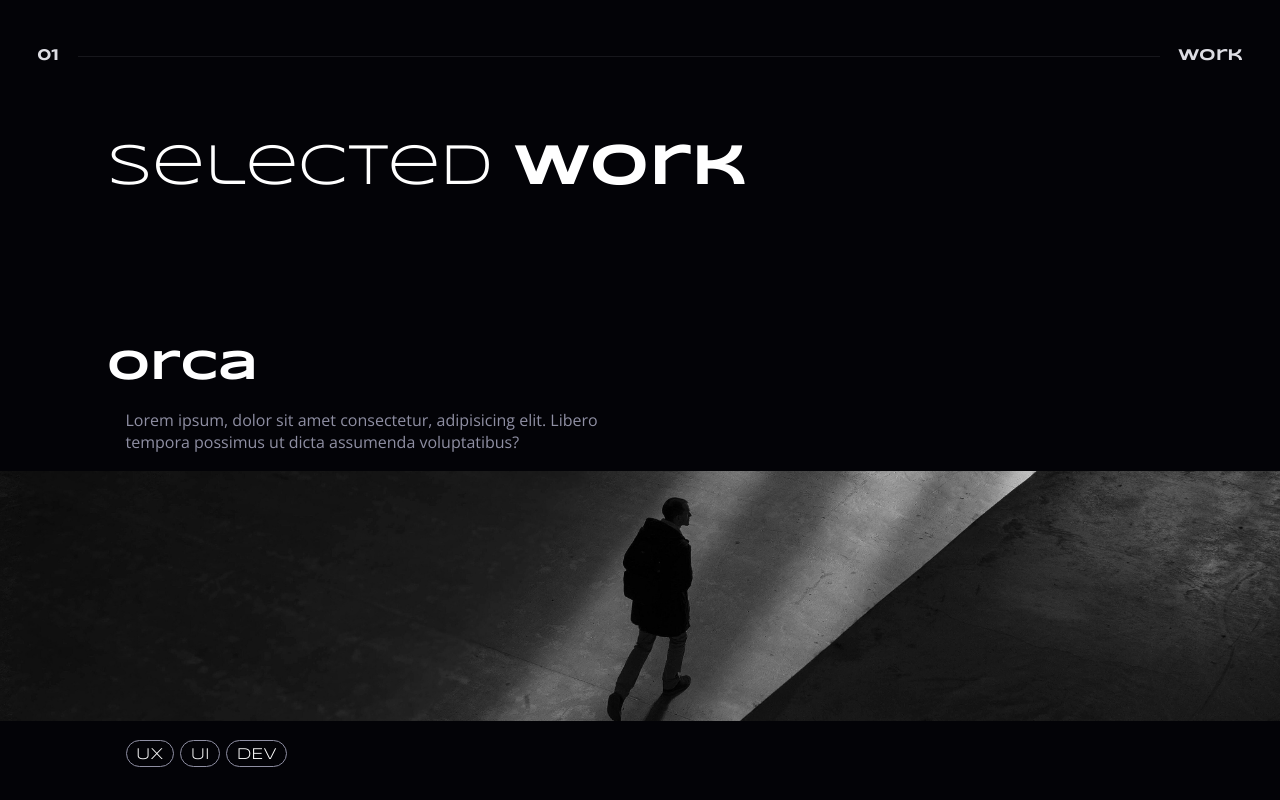
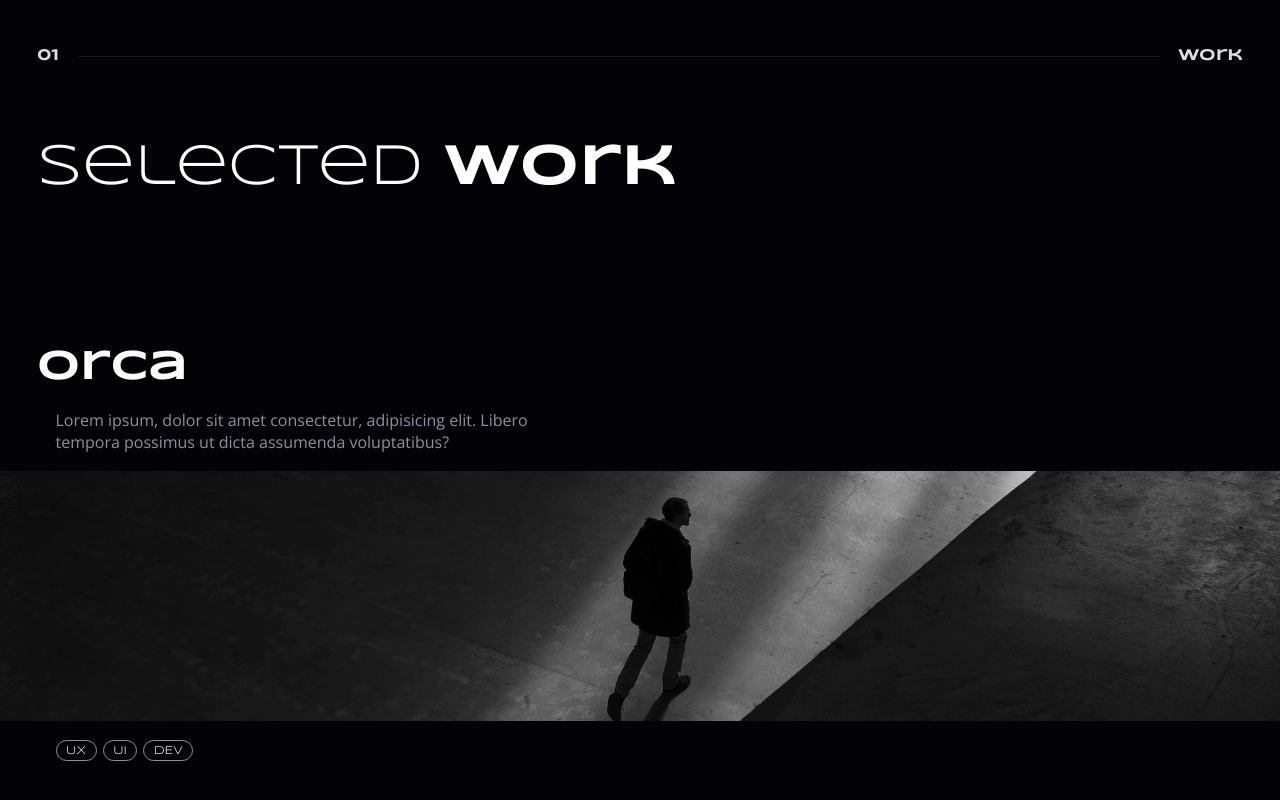
Before and after one commit to josnethmoreno/v0-home, a website built with Vite: page index.html in a window 1280 px wide. Shown: the part 900-1700 px from the top of the page. Built offline with nearby package versions, Linux system fonts and the light colour scheme.

Commit message:
Fix container class

```diff
--- a/css/sections/about.css
+++ b/css/sections/about.css
@@ -137,7 +137,7 @@
 }
 
 
-/*---------  ABOUT 400px  ----------*/
+/*  About 400px  */
 @media (max-width: 400px) {
 	.about__h2 span:nth-child(2) {
 		display: inline-block;
--- a/css/sections/home.css
+++ b/css/sections/home.css
@@ -42,7 +42,7 @@
 }
 
 
-/*  HOME 576px  */
+/*  Home 576px  */
 @media (max-width: 576px) {
 	.home__h2{
 		font-size: var(--h4);
@@ -55,7 +55,7 @@
 }
 
 
-/*  HOME 400px  */
+/*  Home 400px  */
 @media (max-width: 400px) {
 	.home__h2{
 		font-size: var(--h5);
--- a/css/sections/work.css
+++ b/css/sections/work.css
@@ -18,7 +18,7 @@
 }
 
 .work-card__h3{
-	display: block;
+	display: inline-block;
 	margin-bottom: var(--m4);
 	transition: .5s ease .1s;
 }
@@ -52,14 +52,16 @@
 }
 
 .work-card__tags{
+	display: inline-block;
 	margin: var(--m4) 0 0 var(--m4);
 }
 
 .tag{
-	padding: .4rem .6rem .2rem .6rem;
+	padding: .3rem .6rem .2rem .6rem;
 	border: 1px solid var(--light);
 	border-radius: 20px;
 	color: var(--white);
+	font-size: var(--text-small);
 	transition: var(--3s-ease);
 }
 
--- a/css/variables/variables.css
+++ b/css/variables/variables.css
@@ -1,12 +1,10 @@
-/*==============================
-=            COLORS            =
-==============================*/
-:root{
-/*---------  PRIMARY  ----------*/
+:root{ /*  Colors  */
+
+/*  Primary  */
 	--black: hsla(240, 32%, 2%, 1);
 	--white: hsla(0, 0%, 100%, 1);
 
-/*---------  SECONDARY  ----------*/
+/*  Secondary  */
 	--shine: hsla(240, 10%, 88%, 1);
 	--light: hsla(240, 10%, 60%, 1);
 	--light-2: hsla(240, 10%, 30%, 1);
@@ -14,19 +12,13 @@
 }
 
 
-/*===================================
-=            TYPOGRAPHY            =
-===================================*/
-:root{
+:root{ /*  Typography  */
 	--sync: 'Syncopate', sans-serif;
 	--open: 'Open Sans', sans-serif;
 }
 
 
-/*==================================
-=            FONT SIZES            =
-==================================*/
-:root{
+:root{ /*  Font Sizes  */
 	--h1: 5rem;
 	--h2: 3.6rem;
 	--h3: 2.6rem;
@@ -71,25 +63,21 @@
 }
 
 
-/*===================================
-=            FONT WEIGHT            =
-===================================*/
-:root{
+:root{ /*  Font Weight  */
 	--regular: 300;
 	--bold: 700;
 }
 
 
-/*==========================================
-=            MARGINS & PADDINGS            =
-==========================================*/
-:root{
-/*---------  PADDING  ----------*/
+:root{ /*  Margins & Paddings  */
+
+/*  Padding  */
 	--p1: 9.25rem;
 	--p2: calc(var(--p1) / 2);
 	--p3: calc(var(--p2) / 2);
 	--p4: calc(var(--p3) / 2);
-/*---------  MARGIN  ----------*/
+
+/*  Margin  */
 	--m1: 9.25rem;
 	--m2: calc(var(--m1) / 2);
 	--m3: calc(var(--m2) / 2);
@@ -97,47 +85,34 @@
 }
 
 
-/*===============================
-=            Z-INDEX            =
-===============================*/
-:root{
+:root{ /*  Z-Index  */
 	--z1: 1;
 	--z2: 2;
 	--z3: 3;
+	--z4: 4;
+	--z5: 5;
 }
 
 
-/*===========================================
-=            Z-INDEX OF ELEMENTS            =
-===========================================*/
-:root{
+:root{ /*  Z-Index Of Elements  */
 	--z-toggle: var(--z1);
 	--z-modal: var(--z2);
 }
 
 
-/*====================================
-=            HEADER HEIGHT           =
-====================================*/
-:root{
+:root{ /*  Header Height  */
 	--header-height: 4rem;
 }
 
 
-/*===================================
-=            TRANSITIONS            =
-===================================*/
-:root{
+:root{ /*  Transitions  */
 	--3s-ease: .3s ease;
 	--5s-ease: .5s ease;
 	--7s-ease: .7s ease;
 }
 
 
-/*===================================
-=        CONTAINER PADDING          =
-===================================*/
-:root{
+:root{ /*  Container Padding  */
 	--container-padding: var(--p3);
 }
 
--- a/style.css
+++ b/style.css
@@ -130,7 +130,7 @@ img{
 }
 
 .container{
-  max-width: 1140px;
+  max-width: 1440px;
   padding: 0 var(--container-padding);
   margin: 0 auto;
 }
```
Also changed, not shown: css/sections/contact.css (+5 -3 lines), index.html (+22 -6 lines), 1 other file.
